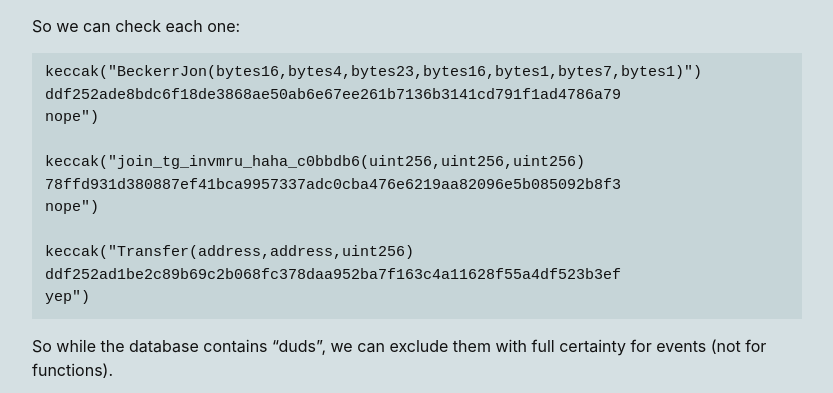
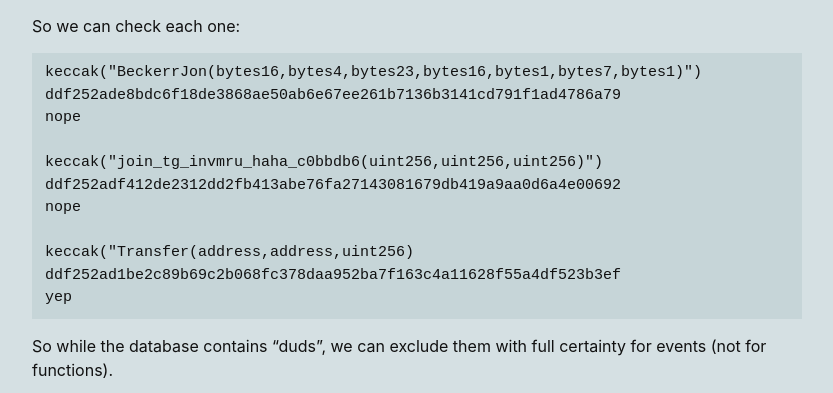
Before and after one commit to perama-v/perama-v.github.io, a Jekyll site: the page built from docs/ethereum/protocol/poking/part_5.md, in a window 1280 px wide and 1400 px high, scrolled down 1442 px. Shown: the part 196-589 px from the top of the window, without its empty margins (223-1056 px from the left). Built offline with Jekyll 4.4.1, drawn with Linux system fonts in a browser that asks for light colours; some of the changed text lies outside the part shown.

Commit message:
Typos, some correction (#77)

````diff
--- a/docs/ethereum/protocol/poking/part_5.md
+++ b/docs/ethereum/protocol/poking/part_5.md
@@ -74,15 +74,15 @@ So we can check each one:
 ```
 keccak("BeckerrJon(bytes16,bytes4,bytes23,bytes16,bytes1,bytes7,bytes1)")
 ddf252ade8bdc6f18de3868ae50ab6e67ee261b7136b3141cd791f1ad4786a79
-nope")
+nope
 
-keccak("join_tg_invmru_haha_c0bbdb6(uint256,uint256,uint256)
-78ffd931d380887ef41bca9957337adc0cba476e6219aa82096e5b085092b8f3
-nope")
+keccak("join_tg_invmru_haha_c0bbdb6(uint256,uint256,uint256)")
+ddf252adf412de2312dd2fb413abe76fa27143081679db419a9aa0d6a4e00692
+nope
 
 keccak("Transfer(address,address,uint256)
 ddf252ad1be2c89b69c2b068fc378daa952ba7f163c4a11628f55a4df523b3ef
-yep")
+yep
 ```
 So while the database contains "duds", we can exclude them with full certainty for events
 (not for functions).
````
Also changed, not shown: other parts of docs/ethereum/protocol/poking/part_5.md (+4 -4 lines).
